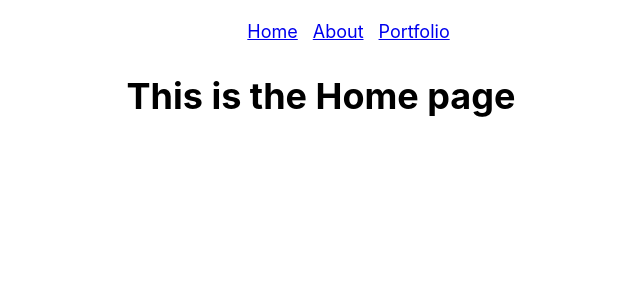
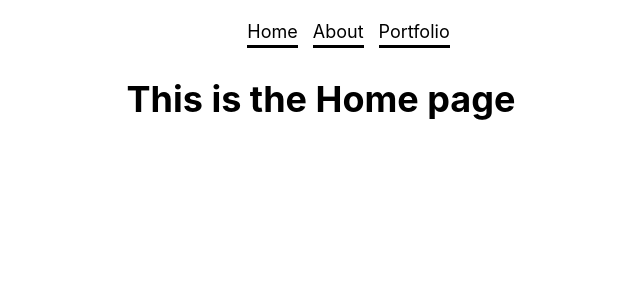
Before and after one commit to eediallo/eediallo.github.io, a React (Create React App) app in the folder my-portfolio/: page / in a window 1280 px wide. Shown: the top 300 px of the page, without its empty margins (319-959 px from the left). Built offline with nearby package versions, Linux system fonts and the light colour scheme.

Commit message:
wraps nav link in a div and gives it a className

```diff
--- a/my-portfolio/src/components/NavBar.js
+++ b/my-portfolio/src/components/NavBar.js
@@ -2,7 +2,7 @@ import { Link } from "react-router-dom";
 
 const NavBar = () => {
   return (
-    <>
+    <div className="nav-bar-section">
       <ul>
         <li>
           <Link to="/">Home</Link>
@@ -14,7 +14,7 @@ const NavBar = () => {
           <Link to="/portfolio">Portfolio</Link>
         </li>
       </ul>
-    </>
+    </div>
   );
 };
 
```
